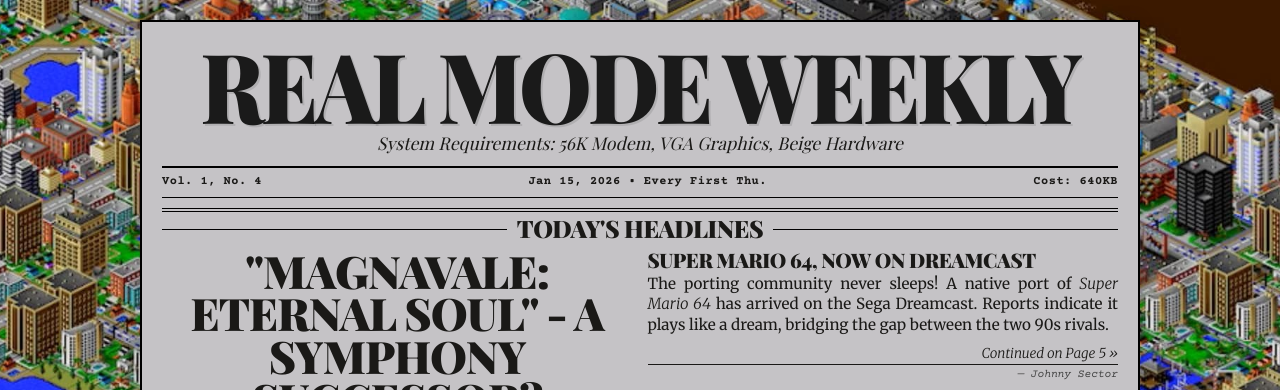
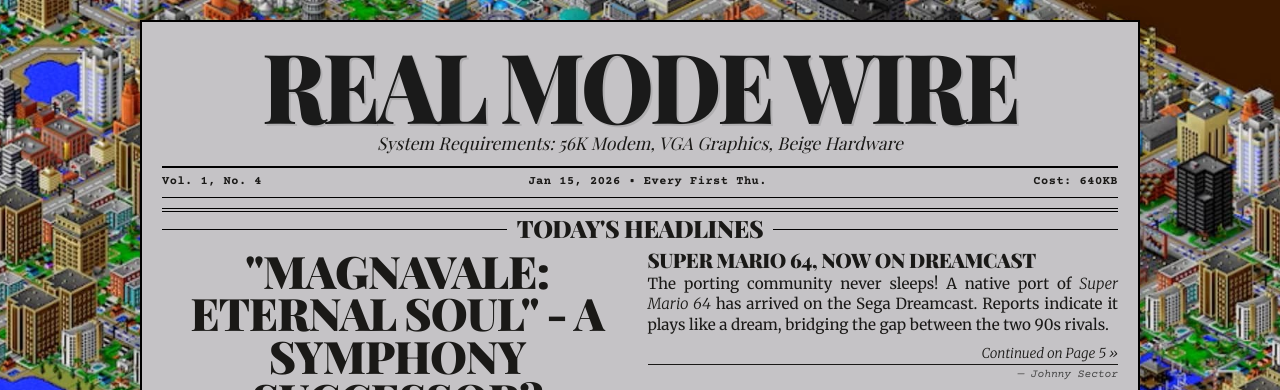
Before and after one commit to imraf/real-mode, a plain HTML site: page docs/index.html in a window 1280 px wide. Shown: the top 390 px of the page. Drawn offline with nearby package versions, Linux system fonts and the light colour scheme; a web font is replaced by a local one.

Commit message:
Update index.html

```diff
--- a/docs/index.html
+++ b/docs/index.html
@@ -7,18 +7,18 @@
     <!-- Open Graph / Facebook -->
     <meta property="og:type" content="website">
     <meta property="og:url" content="https://imraf.github.io/real-mode/">
-    <meta property="og:title" content="Real Mode Weekly">
+    <meta property="og:title" content="Real Mode Wire">
     <meta property="og:description" content="Classic Computing, Retro Gaming and Beige Hardware">
     <meta property="og:image" content="https://imraf.github.io/real-mode/images/thumb.jpg">
 
     <!-- Twitter -->
     <meta property="twitter:card" content="summary_large_image">
     <meta property="twitter:url" content="https://imraf.github.io/real-mode/">
-    <meta property="twitter:title" content="Real Mode Weekly">
+    <meta property="twitter:title" content="Real Mode Wire">
     <meta property="twitter:description" content="Classic Computing, Retro Gaming and Beige Hardware">
     <meta property="twitter:image" content="https://imraf.github.io/real-mode/images/thumb.jpg">
 
-    <title>Real Mode Weekly</title>
+    <title>Real Mode Wire</title>
     <link rel="stylesheet" href="styles.css">
     <link href="https://fonts.googleapis.com/css2?family=Courier+Prime:ital,wght@0,400;0,700;1,400&family=Merriweather:ital,wght@0,300;0,400;0,700;1,300&family=Playfair+Display:ital,wght@0,400;0,700;0,900;1,400&display=swap" rel="stylesheet">
     <style>
@@ -44,7 +44,7 @@
 <body>
     <div class="container">
         <header>
-            <h1 class="masthead">Real Mode Weekly</h1>
+            <h1 class="masthead">Real Mode Wire</h1>
             <div class="tagline">System Requirements: 56K Modem, VGA Graphics, Beige Hardware</div>
             <div class="subhead">
                 <span>Vol. 1, No. 4</span>
@@ -417,7 +417,7 @@
 
         <footer>
             <p><strong>Editorial Team:</strong> BILLY BLAZE (Editor-in-Chief) | Johnny Sector, Penny Pentium (Scoops) | Isa Buster (Community) | Apogee Slater (Video) | Ramsy Bytewell (Tech) | C.D. Spinner (Commentary)</p>
-            <p>&copy; Real Mode Weekly &bull; Est. 2025 &bull; Printed on recycled tilemaps &bull; Gradient Descent Publication</p>
+            <p>&copy; Real Mode Wire &bull; Est. 2025 &bull; Printed on recycled tilemaps &bull; Gradient Descent Publication</p>
         </footer>
     </div>
 </body>
```
